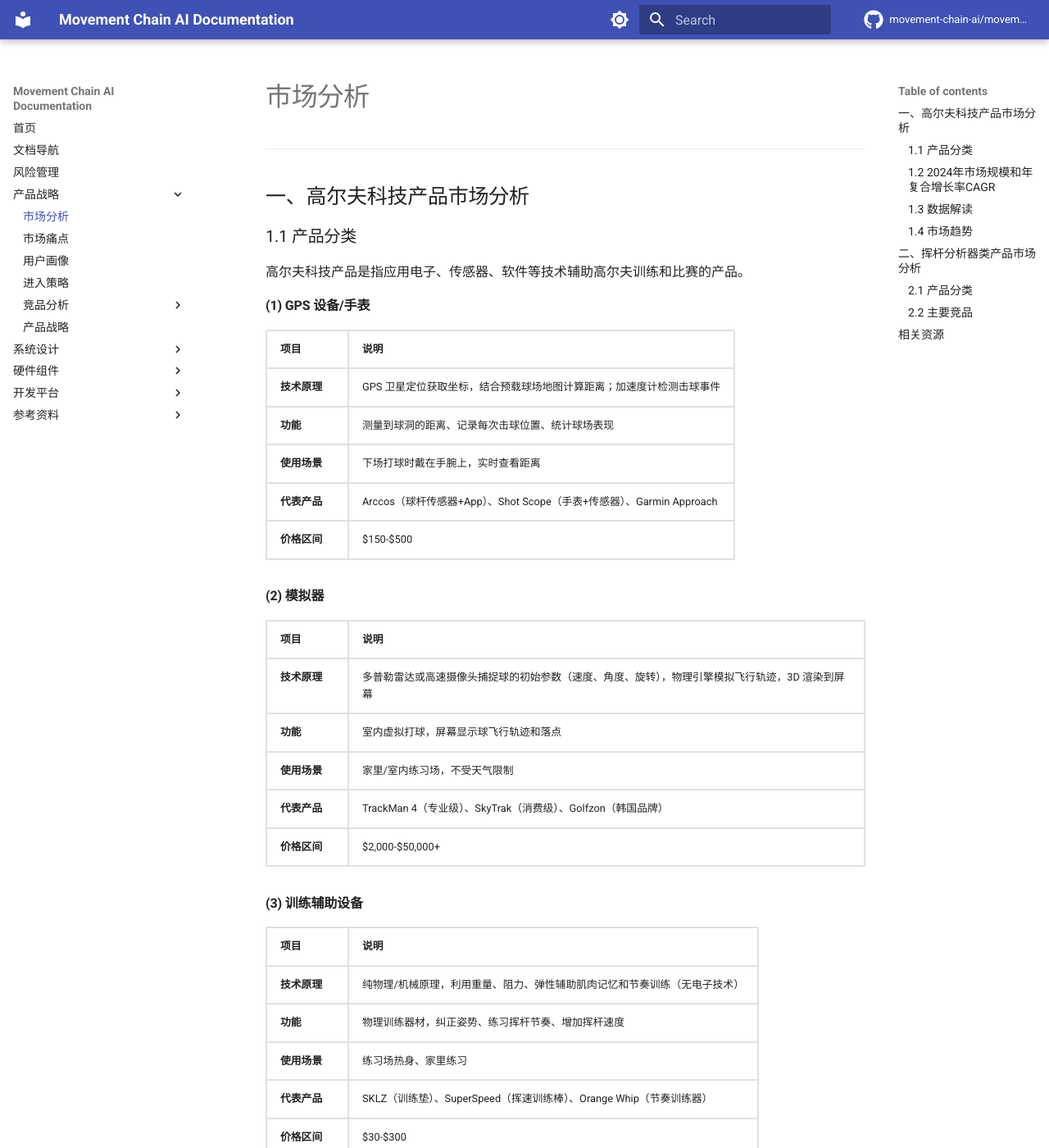
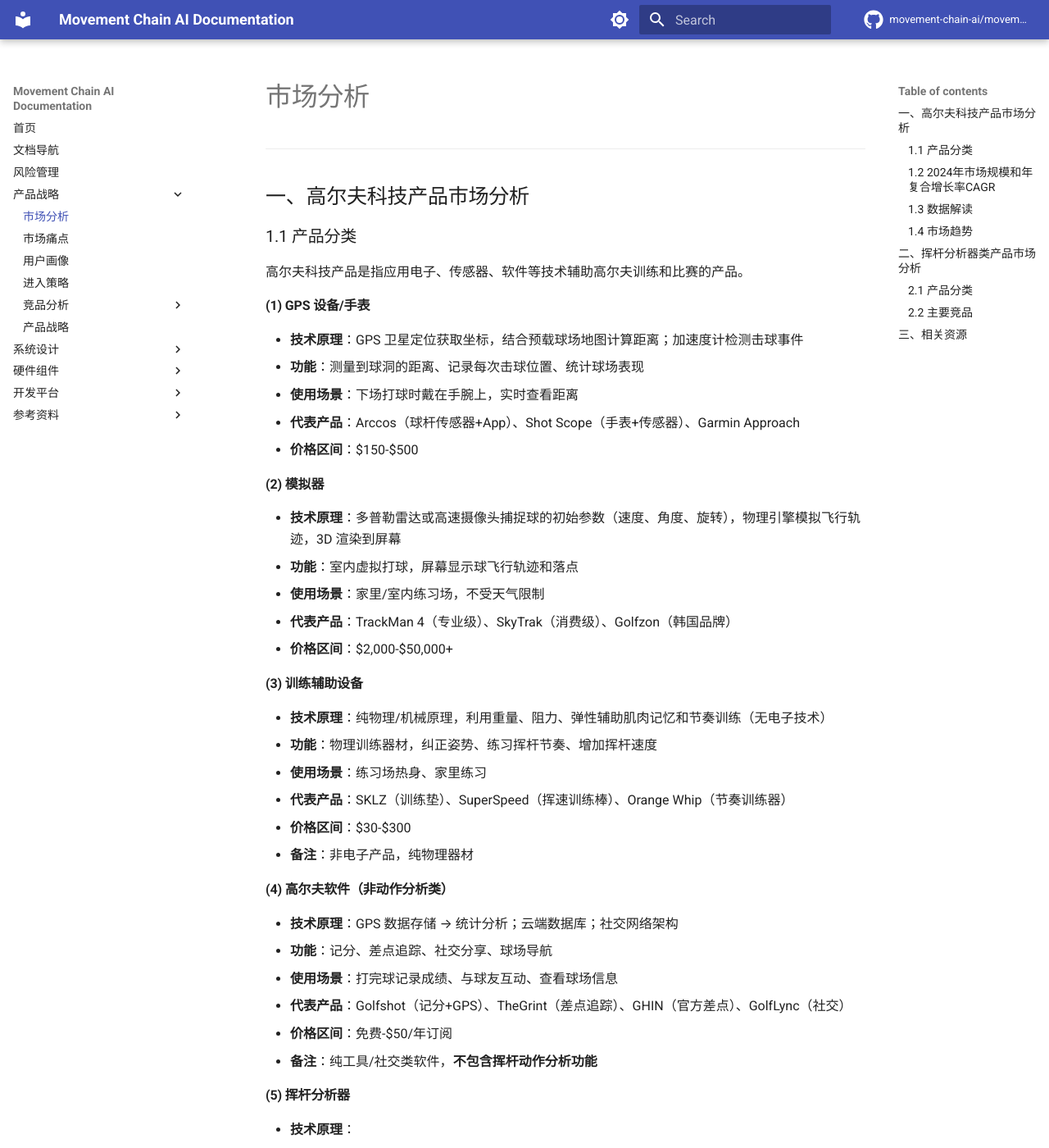
Before and after one commit to movement-chain-ai/movement-chain-docs, an MkDocs documentation site: the page built from docs/zh/product/market-analysis.md, in a window 1280 px wide and 1400 px high. Shown: the whole window at 82% size. Built offline with MkDocs 1.6.1 and Material for MkDocs 9.7.7, drawn with Linux system fonts in a browser that asks for light colours; comment, search, counter and statistics services are not loaded; the version menu is left out; some of the changed text lies outside the part shown.

Commit message:
market-analysis.md 产品分类改为分条列表格式
🤖 Generated with [Claude Code](https://claude.com/claude-code)

Co-Authored-By: Claude Opus 4.5 <noreply@anthropic.com>

```diff
--- a/docs/zh/product/market-analysis.md
+++ b/docs/zh/product/market-analysis.md
@@ -10,89 +10,79 @@
 
 #### (1) GPS 设备/手表
 
-| 项目 | 说明 |
-|------|------|
-| **技术原理** | GPS 卫星定位获取坐标，结合预载球场地图计算距离；加速度计检测击球事件 |
-| **功能** | 测量到球洞的距离、记录每次击球位置、统计球场表现 |
-| **使用场景** | 下场打球时戴在手腕上，实时查看距离 |
-| **代表产品** | Arccos（球杆传感器+App）、Shot Scope（手表+传感器）、Garmin Approach |
-| **价格区间** | $150-$500 |
+- **技术原理**：GPS 卫星定位获取坐标，结合预载球场地图计算距离；加速度计检测击球事件
+- **功能**：测量到球洞的距离、记录每次击球位置、统计球场表现
+- **使用场景**：下场打球时戴在手腕上，实时查看距离
+- **代表产品**：Arccos（球杆传感器+App）、Shot Scope（手表+传感器）、Garmin Approach
+- **价格区间**：$150-$500
 
 #### (2) 模拟器
 
-| 项目 | 说明 |
-|------|------|
-| **技术原理** | 多普勒雷达或高速摄像头捕捉球的初始参数（速度、角度、旋转），物理引擎模拟飞行轨迹，3D 渲染到屏幕 |
-| **功能** | 室内虚拟打球，屏幕显示球飞行轨迹和落点 |
-| **使用场景** | 家里/室内练习场，不受天气限制 |
-| **代表产品** | TrackMan 4（专业级）、SkyTrak（消费级）、Golfzon（韩国品牌） |
-| **价格区间** | $2,000-$50,000+ |
+- **技术原理**：多普勒雷达或高速摄像头捕捉球的初始参数（速度、角度、旋转），物理引擎模拟飞行轨迹，3D 渲染到屏幕
+- **功能**：室内虚拟打球，屏幕显示球飞行轨迹和落点
+- **使用场景**：家里/室内练习场，不受天气限制
+- **代表产品**：TrackMan 4（专业级）、SkyTrak（消费级）、Golfzon（韩国品牌）
+- **价格区间**：$2,000-$50,000+
 
 #### (3) 训练辅助设备
 
-| 项目 | 说明 |
-|------|------|
-| **技术原理** | 纯物理/机械原理，利用重量、阻力、弹性辅助肌肉记忆和节奏训练（无电子技术） |
-| **功能** | 物理训练器材，纠正姿势、练习挥杆节奏、增加挥杆速度 |
-| **使用场景** | 练习场热身、家里练习 |
-| **代表产品** | SKLZ（训练垫）、SuperSpeed（挥速训练棒）、Orange Whip（节奏训练器） |
-| **价格区间** | $30-$300 |
-| **备注** | 非电子产品，纯物理器材 |
+- **技术原理**：纯物理/机械原理，利用重量、阻力、弹性辅助肌肉记忆和节奏训练（无电子技术）
+- **功能**：物理训练器材，纠正姿势、练习挥杆节奏、增加挥杆速度
+- **使用场景**：练习场热身、家里练习
+- **代表产品**：SKLZ（训练垫）、SuperSpeed（挥速训练棒）、Orange Whip（节奏训练器）
+- **价格区间**：$30-$300
+- **备注**：非电子产品，纯物理器材
 
 #### (4) 高尔夫软件（非动作分析类）
 
-| 项目 | 说明 |
-|------|------|
-| **技术原理** | GPS 数据存储 → 统计分析；云端数据库；社交网络架构 |
-| **功能** | 记分、差点追踪、社交分享、球场导航 |
-| **使用场景** | 打完球记录成绩、与球友互动、查看球场信息 |
-| **代表产品** | Golfshot（记分+GPS）、TheGrint（差点追踪）、GHIN（官方差点）、GolfLync（社交） |
-| **价格区间** | 免费-$50/年订阅 |
-| **备注** | 纯工具/社交类软件，**不包含挥杆动作分析功能** |
+- **技术原理**：GPS 数据存储 → 统计分析；云端数据库；社交网络架构
+- **功能**：记分、差点追踪、社交分享、球场导航
+- **使用场景**：打完球记录成绩、与球友互动、查看球场信息
+- **代表产品**：Golfshot（记分+GPS）、TheGrint（差点追踪）、GHIN（官方差点）、GolfLync（社交）
+- **价格区间**：免费-$50/年订阅
+- **备注**：纯工具/社交类软件，**不包含挥杆动作分析功能**
 
 #### (5) 挥杆分析器
 
-| 项目 | 说明 |
-|------|------|
-| **技术原理** | **IMU 可穿戴**：陀螺仪+加速度计测量角速度/加速度 → 积分得到关节角度和轨迹<br>**视频回放分析**：手机录制视频 → 手动标注 → 帧对比<br>**AI 视频分析**：2D 视频 → AI 姿态估计 → 3D 骨骼重建<br>**压力传感**：测量地面反作用力分布 |
-| **功能** | 分析身体动作（关节角度、挥杆速度、节奏、转身幅度、重心转移） |
-| **使用场景** | 练习场分析挥杆动作，找出技术问题 |
-| **代表产品** | HackMotion（IMU）、deWiz（IMU）、V1 Golf（视频回放）、Sportsbox AI（AI视频）、BodiTrak（压力垫） |
-| **价格区间** | $0-$500（软件）/ $150-$2,000（硬件） |
-| **备注** | 分析的是**人的动作**，包含硬件方案和纯软件方案 |
+- **技术原理**：
+    - **IMU 可穿戴**：陀螺仪+加速度计测量角速度/加速度 → 积分得到关节角度和轨迹
+    - **视频回放分析**：手机录制视频 → 手动标注 → 帧对比
+    - **AI 视频分析**：2D 视频 → AI 姿态估计 → 3D 骨骼重建
+    - **压力传感**：测量地面反作用力分布
+- **功能**：分析身体动作（关节角度、挥杆速度、节奏、转身幅度、重心转移）
+- **使用场景**：练习场分析挥杆动作，找出技术问题
+- **代表产品**：HackMotion（IMU）、deWiz（IMU）、V1 Golf（视频回放）、Sportsbox AI（AI视频）、BodiTrak（压力垫）
+- **价格区间**：$0-$500（软件）/ $150-$2,000（硬件）
+- **备注**：分析的是**人的动作**，包含硬件方案和纯软件方案
 
 #### (6) 发射监测器
 
-| 项目 | 说明 |
-|------|------|
-| **技术原理** | **雷达类**：发射微波信号，测量球反射的频率变化（多普勒效应）计算球速、旋转<br>**摄像头类**：高帧率拍摄击球瞬间，图像分析提取参数 |
-| **功能** | 追踪球飞行数据（球速、发射角、旋转、飞行距离、落点） |
-| **使用场景** | 练习场固定位置放置，分析每次击球效果 |
-| **代表产品** | TrackMan（雷达，专业级）、Mevo+（便携雷达）、Garmin R10（消费级） |
-| **价格区间** | $500-$25,000+ |
-| **备注** | 硬件+软件结合，分析的是**球的数据**，不需要智能球 |
+- **技术原理**：
+    - **雷达类**：发射微波信号，测量球反射的频率变化（多普勒效应）计算球速、旋转
+    - **摄像头类**：高帧率拍摄击球瞬间，图像分析提取参数
+- **功能**：追踪球飞行数据（球速、发射角、旋转、飞行距离、落点）
+- **使用场景**：练习场固定位置放置，分析每次击球效果
+- **代表产品**：TrackMan（雷达，专业级）、Mevo+（便携雷达）、Garmin R10（消费级）
+- **价格区间**：$500-$25,000+
+- **备注**：硬件+软件结合，分析的是**球的数据**，不需要智能球
 
 #### (7) 智能高尔夫球
 
-| 项目 | 说明 |
-|------|------|
-| **技术原理** | 球内嵌入微型 IMU（加速度计+陀螺仪），记录击球冲击和旋转，通过蓝牙传输到手机 |
-| **功能** | 球内置传感器，记录击球力度、旋转、触球质量 |
-| **使用场景** | 任何地方（包括真实球场），便携版发射监测 |
-| **代表产品** | OnCore Genius Ball |
-| **价格区间** | ~$50/颗 |
-| **备注** | 市场早期阶段，球容易丢失，手感可能不同 |
+- **技术原理**：球内嵌入微型 IMU（加速度计+陀螺仪），记录击球冲击和旋转，通过蓝牙传输到手机
+- **功能**：球内置传感器，记录击球力度、旋转、触球质量
+- **使用场景**：任何地方（包括真实球场），便携版发射监测
+- **代表产品**：OnCore Genius Ball
+- **价格区间**：~$50/颗
+- **备注**：市场早期阶段，球容易丢失，手感可能不同
 
 #### (8) 智能球杆
 
-| 项目 | 说明 |
-|------|------|
-| **技术原理** | 握把末端 IMU 检测击球冲击（加速度峰值），结合手机 GPS 定位记录击球位置，蓝牙同步数据 |
-| **功能** | 球杆握把/杆头内置传感器，记录每次击球数据 |
-| **使用场景** | 下场打球时自动记录，无需额外操作 |
-| **代表产品** | Arccos 传感器（安装在握把末端） |
-| **价格区间** | $180-$250 |
-| **备注** | 通常归类为 GPS 设备，因为主要功能是球场追踪 |
+- **技术原理**：握把末端 IMU 检测击球冲击（加速度峰值），结合手机 GPS 定位记录击球位置，蓝牙同步数据
+- **功能**：球杆握把/杆头内置传感器，记录每次击球数据
+- **使用场景**：下场打球时自动记录，无需额外操作
+- **代表产品**：Arccos 传感器（安装在握把末端）
+- **价格区间**：$180-$250
+- **备注**：通常归类为 GPS 设备，因为主要功能是球场追踪
 
 ---
 
@@ -143,58 +133,48 @@
 
 #### (1) IMU 可穿戴
 
-| 项目 | 说明 |
-|------|------|
-| **技术原理** | 陀螺仪+加速度计测量角速度/加速度 → 积分得到关节角度和轨迹 |
-| **功能** | 实时测量关节角度、挥杆速度、挥杆节奏 |
-| **使用场景** | 练习场、室内、户外均可使用 |
-| **代表产品** | HackMotion（手腕）、deWiz（手腕）、Blast Motion（握把）、Zepp Golf（手套）、MOXI SwingMotion（双传感器） |
-| **价格区间** | $150-$500 |
-| **优劣势** | ✅ 实时反馈、户外可用、不受光线影响 / ❌ 只测单点、有漂移误差 |
+- **技术原理**：陀螺仪+加速度计测量角速度/加速度 → 积分得到关节角度和轨迹
+- **功能**：实时测量关节角度、挥杆速度、挥杆节奏
+- **使用场景**：练习场、室内、户外均可使用
+- **代表产品**：HackMotion（手腕）、deWiz（手腕）、Blast Motion（握把）、Zepp Golf（手套）、MOXI SwingMotion（双传感器）
+- **价格区间**：$150-$500
+- **优劣势**：✅ 实时反馈、户外可用、不受光线影响 / ❌ 只测单点、有漂移误差
 
 #### (2) 视频回放分析
 
-| 项目 | 说明 |
-|------|------|
-| **技术原理** | 手机录制视频 → 人工/半自动标注 → 帧对比 |
-| **功能** | 录制挥杆视频，人工画线标注分析 |
-| **使用场景** | 课后回顾、教练教学辅助 |
-| **代表产品** | V1 Golf（2024年新增AI功能）、Hudl Technique |
-| **价格区间** | $0-$150/年 |
-| **优劣势** | ✅ 低门槛、全身可见 / ❌ 需人工分析、非实时 |
+- **技术原理**：手机录制视频 → 人工/半自动标注 → 帧对比
+- **功能**：录制挥杆视频，人工画线标注分析
+- **使用场景**：课后回顾、教练教学辅助
+- **代表产品**：V1 Golf（2024年新增AI功能）、Hudl Technique
+- **价格区间**：$0-$150/年
+- **优劣势**：✅ 低门槛、全身可见 / ❌ 需人工分析、非实时
 
 #### (3) AI 视频分析
 
-| 项目 | 说明 |
-|------|------|
-| **技术原理** | 2D 视频 → AI 姿态估计 → 3D 骨骼重建 |
-| **功能** | 自动识别关节位置，生成 3D 骨骼模型和数据 |
-| **使用场景** | 自主练习，无需教练标注 |
-| **代表产品** | Sportsbox AI、Sparrow Golf、Onform、ALFA Swing |
-| **价格区间** | $200-$500/年 |
-| **优劣势** | ✅ 无需硬件、自动分析 / ❌ 依赖光线/角度、精度不如硬件 |
+- **技术原理**：2D 视频 → AI 姿态估计 → 3D 骨骼重建
+- **功能**：自动识别关节位置，生成 3D 骨骼模型和数据
+- **使用场景**：自主练习，无需教练标注
+- **代表产品**：Sportsbox AI、Sparrow Golf、Onform、ALFA Swing
+- **价格区间**：$200-$500/年
+- **优劣势**：✅ 无需硬件、自动分析 / ❌ 依赖光线/角度、精度不如硬件
 
 #### (4) 压力传感
 
-| 项目 | 说明 |
-|------|------|
-| **技术原理** | 测量地面反作用力(GRF)分布 → 分析重心转移 |
-| **功能** | 测量双脚压力分布和重心移动轨迹 |
-| **使用场景** | 固定位置（练习场/室内） |
-| **代表产品** | BodiTrak、Swing Catalyst |
-| **价格区间** | $500-$2,000 |
-| **优劣势** | ✅ 准确测量重心 / ❌ 需固定位置、只测下肢 |
+- **技术原理**：测量地面反作用力(GRF)分布 → 分析重心转移
+- **功能**：测量双脚压力分布和重心移动轨迹
+- **使用场景**：固定位置（练习场/室内）
+- **代表产品**：BodiTrak、Swing Catalyst
+- **价格区间**：$500-$2,000
+- **优劣势**：✅ 准确测量重心 / ❌ 需固定位置、只测下肢
 
 #### (5) 多传感器融合
 
-| 项目 | 说明 |
-|------|------|
-| **技术原理** | IMU + 压力 + 视觉等多种传感器数据融合 |
-| **功能** | 全身多维度运动捕捉，实验室级精度 |
-| **使用场景** | 专业训练机构、生物力学研究 |
-| **代表产品** | K-Vest、GEARS |
-| **价格区间** | $5,000-$50,000+ |
-| **优劣势** | ✅ 最全面准确 / ❌ 价格高、不便携 |
+- **技术原理**：IMU + 压力 + 视觉等多种传感器数据融合
+- **功能**：全身多维度运动捕捉，实验室级精度
+- **使用场景**：专业训练机构、生物力学研究
+- **代表产品**：K-Vest、GEARS
+- **价格区间**：$5,000-$50,000+
+- **优劣势**：✅ 最全面准确 / ❌ 价格高、不便携
 
 ### 2.2 主要竞品
 
@@ -228,7 +208,7 @@
 ---
 
 
-## 相关资源
+## 三、相关资源
 
 - [IMU 方案竞品](competitors/imu-based.md)
 - [视觉方案竞品](competitors/vision-based.md)
```
